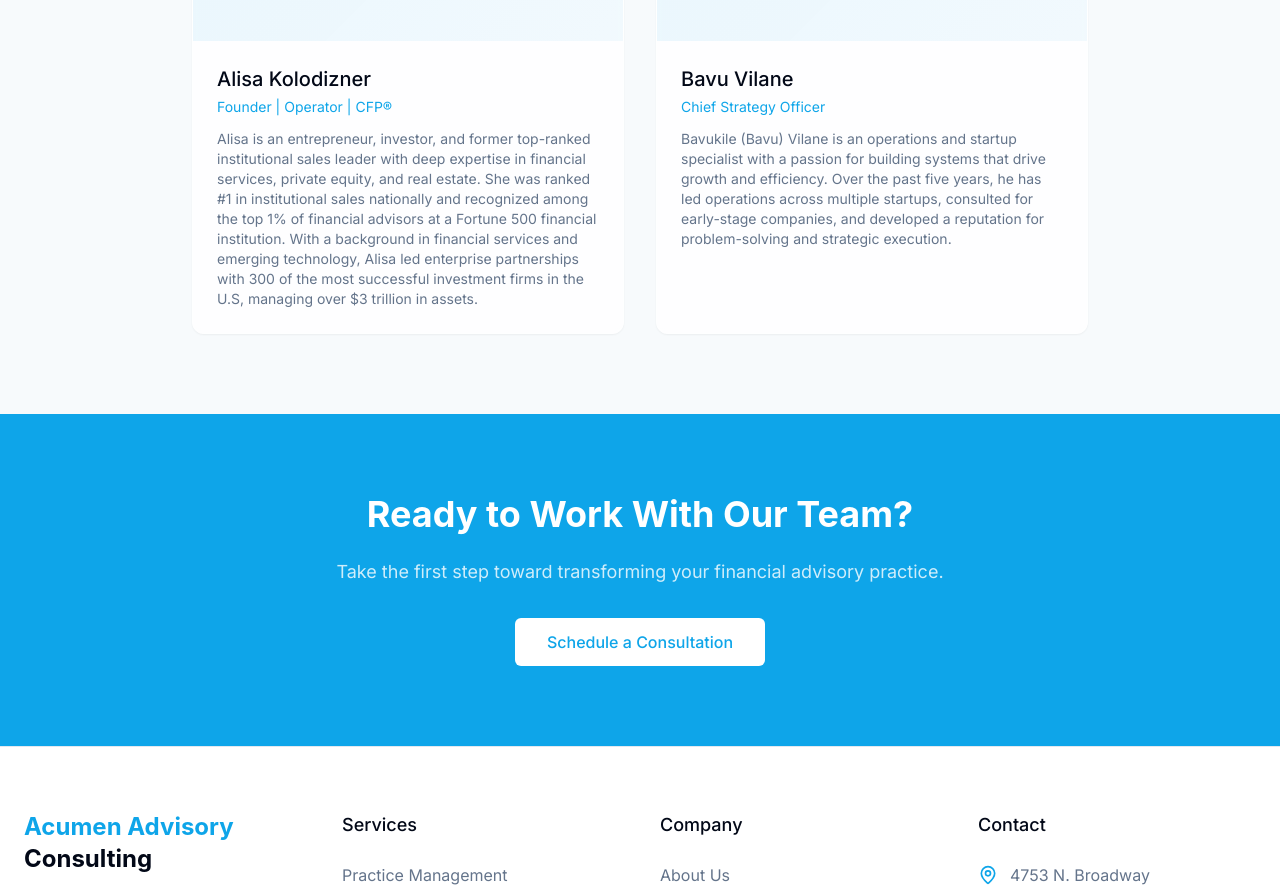
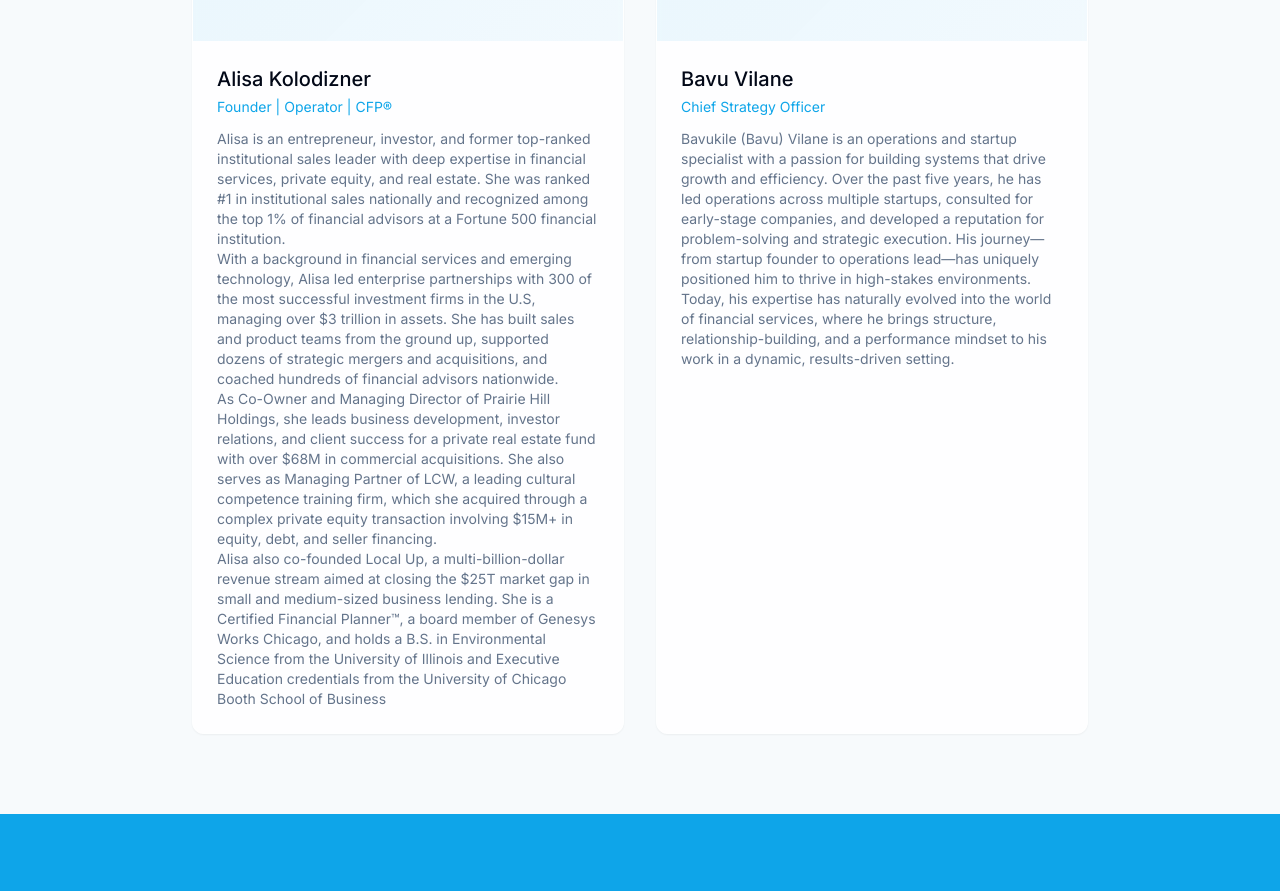
Before and after one commit to Glynac-AI/Acumen, a React (Vite) app: page /about in a window 1280 px wide. Shown: the part 2560-3451 px from the top of the page. Built offline with nearby package versions, Linux system fonts and the light colour scheme.

Commit message:
Update About.tsx

```diff
--- a/src/pages/About.tsx
+++ b/src/pages/About.tsx
@@ -38,17 +38,26 @@ const About = () => {
     {
       name: "Alisa Kolodizner",
       title: "Founder | Operator | CFP®",
-      bio: "Alisa is an entrepreneur, investor, and former top-ranked institutional sales leader with deep expertise in financial services, private equity, and real estate. She was ranked #1 in institutional sales nationally and recognized among the top 1% of financial advisors at a Fortune 500 financial institution. With a background in financial services and emerging technology, Alisa led enterprise partnerships with 300 of the most successful investment firms in the U.S, managing over $3 trillion in assets.",
+      bio: (
+        <>
+          <p>Alisa is an entrepreneur, investor, and former top-ranked institutional sales leader with deep expertise in financial services, private equity, and real estate. She was ranked #1 in institutional sales nationally and recognized among the top 1% of financial advisors at a Fortune 500 financial institution.</p>
+
+          <p>With a background in financial services and emerging technology, Alisa led enterprise partnerships with 300 of the most successful investment firms in the U.S, managing over $3 trillion in assets. She has built sales and product teams from the ground up, supported dozens of strategic mergers and acquisitions, and coached hundreds of financial advisors nationwide.</p>
+
+          <p>As Co-Owner and Managing Director of Prairie Hill Holdings, she leads business development, investor relations, and client success for a private real estate fund with over $68M in commercial acquisitions. She also serves as Managing Partner of LCW, a leading cultural competence training firm, which she acquired through a complex private equity transaction involving $15M+ in equity, debt, and seller financing.</p>
+
+          <p>Alisa also co-founded Local Up, a multi-billion-dollar revenue stream aimed at closing the $25T market gap in small and medium-sized business lending. She is a Certified Financial Planner™, a board member of Genesys Works Chicago, and holds a B.S. in Environmental Science from the University of Illinois and Executive Education credentials from the University of Chicago Booth School of Business</p>
+        </>
+      ),
       image: "/img/alisa-kolodizner.png"
     },
     {
       name: "Bavu Vilane",
       title: "Chief Strategy Officer",
-      bio: "Bavukile (Bavu) Vilane is an operations and startup specialist with a passion for building systems that drive growth and efficiency. Over the past five years, he has led operations across multiple startups, consulted for early-stage companies, and developed a reputation for problem-solving and strategic execution.",
+      bio: "Bavukile (Bavu) Vilane is an operations and startup specialist with a passion for building systems that drive growth and efficiency. Over the past five years, he has led operations across multiple startups, consulted for early-stage companies, and developed a reputation for problem-solving and strategic execution. His journey—from startup founder to operations lead—has uniquely positioned him to thrive in high-stakes environments. Today, his expertise has naturally evolved into the world of financial services, where he brings structure, relationship-building, and a performance mindset to his work in a dynamic, results-driven setting.",
       image: "/img/bavu-vilane.png"
     }
   ];
-
   return (
     <div className="min-h-screen pt-20">
       {/* Hero Section */}
```
